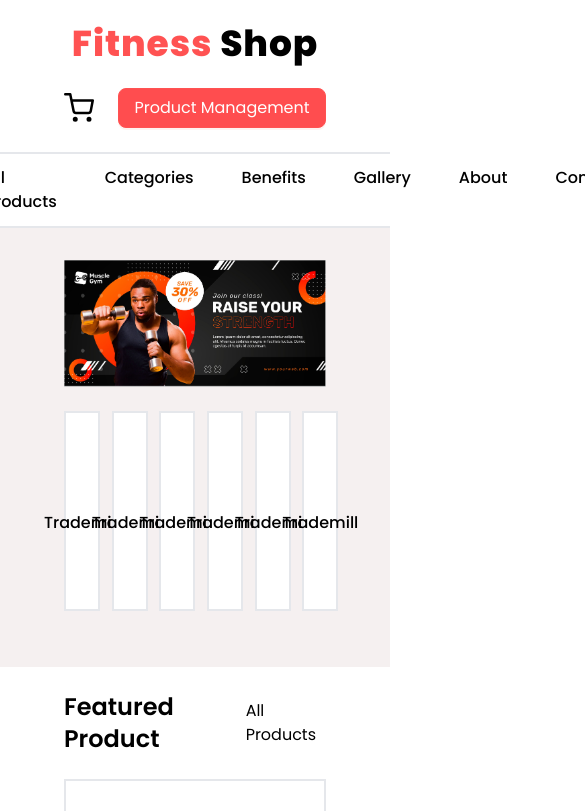
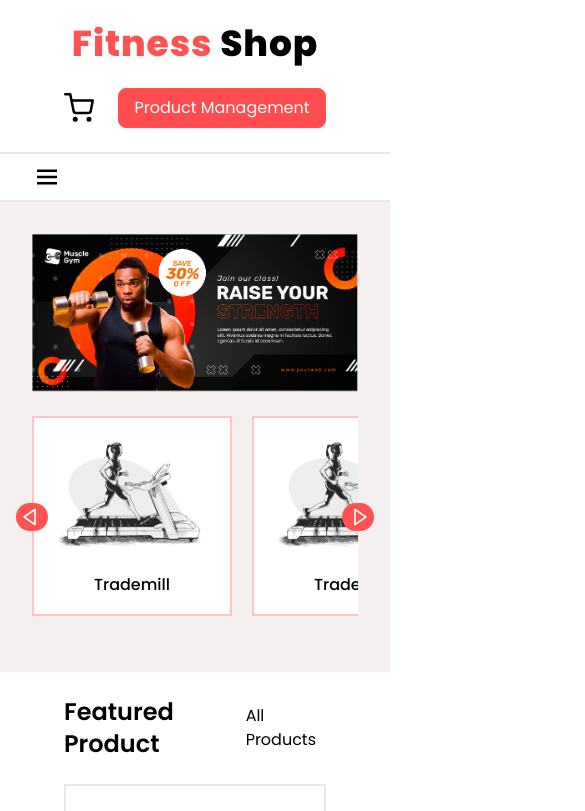
Before and after one commit to thdihan/ph-fitness-shop, a React (Vite) app: page / in a window 390 px wide. Shown: the top 811 px of the page, 585 px wide, since content can reach past the window. Built offline with nearby package versions, Linux system fonts and the light colour scheme.

Commit message:
Category Slider added

```diff
--- a/src/components/Hero/CategoryCard.tsx
+++ b/src/components/Hero/CategoryCard.tsx
@@ -1,7 +1,7 @@
 import trademill from "../../assets/trademill.jpg";
 const CategoryCard = () => {
     return (
-        <div className="bg-white px-4 py-6 h-[200px] flex items-center justify-center flex-col space-y-6 border-2 border-grey-600">
+        <div className="bg-white px-4 py-6 h-[200px] w-[200px] flex items-center justify-center flex-col space-y-6 border-2 border-[#ff525255] inline-flex mr-5 cursor-pointer">
             <div className="flex justify-center">
                 <img src={trademill} alt="" className="w-[150px]" />
             </div>
--- a/src/components/Hero/Hero.tsx
+++ b/src/components/Hero/Hero.tsx
@@ -1,14 +1,35 @@
+import { BiLeftArrow, BiRightArrow } from "react-icons/bi";
 import heroImg from "../../assets/hero1.jpg";
 import CategoryCard from "./CategoryCard";
+import { useRef } from "react";
 
 const Hero = () => {
+    const scrollRef = useRef(null);
+    const onClickScroll = (dir: number) => {
+        console.log(scrollRef.current);
+
+        scrollRef.current.scrollLeft += 220 * dir;
+    };
     return (
-        <div className="px-16 py-8 bg-[#F5F0F0]">
+        <div className="px-8 lg:px-16 py-8 bg-[#F5F0F0]">
             <div>
                 <img src={heroImg} alt="" />
             </div>
 
-            <div className="grid grid-cols-6 gap-6 py-6">
+            <div className="relative  w-full">
+                <div
+                    className="absolute top-[45%] -left-4 z-50 bg-[#FF5252] text-white text-xl p-1 rounded-full flex justify-center items-center cursor-pointer"
+                    onClick={() => onClickScroll(-1)}
+                >
+                    <BiLeftArrow className="mr-1" />
+                </div>
+                <div
+                    ref={scrollRef}
+                    className="py-6 whitespace-nowrap overflow-hidden scroll-smooth "
+                >
+                    <CategoryCard />
+                    <CategoryCard />
+                    <CategoryCard />
                     <CategoryCard />
                     <CategoryCard />
                     <CategoryCard />
@@ -16,6 +37,13 @@ const Hero = () => {
                     <CategoryCard />
                     <CategoryCard />
                 </div>
+                <div
+                    className="absolute top-[45%] -right-4 z-50 bg-[#FF5252] text-white text-xl p-1 rounded-full flex justify-center items-center cursor-pointer"
+                    onClick={() => onClickScroll(1)}
+                >
+                    <BiRightArrow className="ml-1" />
+                </div>
+            </div>
         </div>
     );
 };
--- a/src/components/Navbar/Header.tsx
+++ b/src/components/Navbar/Header.tsx
@@ -7,12 +7,12 @@ const Header = () => {
     const navigate = useNavigate();
     return (
         <div className="flex space-x-6 items-center pt-6 lg:pt-0">
-            <div>
+            <div className="w-full">
                 <Link to={`/cart`}>
                     <FiShoppingCart className="text-3xl font-bold " />
                 </Link>
             </div>
-            <div>
+            <div className="w-full">
                 <Button
                     type="primary"
                     className="bg-[#FF5252] hover:bg-[#fff] hover:border-[#FF5252] hover:text-[#FF5252] border-[#FF5252] text-white font-normal"
--- a/src/components/Navbar/Navbar.tsx
+++ b/src/components/Navbar/Navbar.tsx
@@ -5,11 +5,11 @@ import Navigation from "./Navigation";
 const Navbar = () => {
     return (
         <div className="bg-white">
-            <div className="flex flex-col lg:flex-row lg:justify-between items-center py-6 border-b-2 border-grey-300 px-16 lg:space-y-5 space-y-0">
+            <div className="flex flex-col lg:flex-row lg:justify-between items-center py-6 border-b-2 border-grey-300 px-8 lg:px-16 lg:space-y-5 space-y-0">
                 <Logo />
                 <Header />
             </div>
-            <div className="px-16 border-b-2 border-grey-300">
+            <div className="px-8 lg:px-16 border-b-2 border-grey-300">
                 <Navigation />
             </div>
         </div>
--- a/src/components/Navbar/Navigation.tsx
+++ b/src/components/Navbar/Navigation.tsx
@@ -1,3 +1,5 @@
+import { useState } from "react";
+import { BiMenu } from "react-icons/bi";
 import { Link } from "react-router-dom";
 
 const menuItems = [
@@ -35,9 +37,20 @@ const menuItems = [
     },
 ];
 const Navigation = () => {
+    const [navOpen, setNavOpen] = useState(false);
     return (
         <nav className="">
-            <ul className="flex justify-center">
+            <div className="py-2 lg:hidden">
+                <BiMenu
+                    className="text-3xl cursor-pointer"
+                    onClick={() => setNavOpen((prev) => !prev)}
+                />
+            </div>
+            <ul
+                className={`flex justify-center flex-col visible  lg:flex-row z-10 lg:z-0 relative ${
+                    navOpen ? "lg:visible" : "hidden lg:block"
+                }`}
+            >
                 {menuItems.map((item, index) => (
                     <li
                         key={index}
```
Lines whose indentation alone changed are shown as unchanged.
